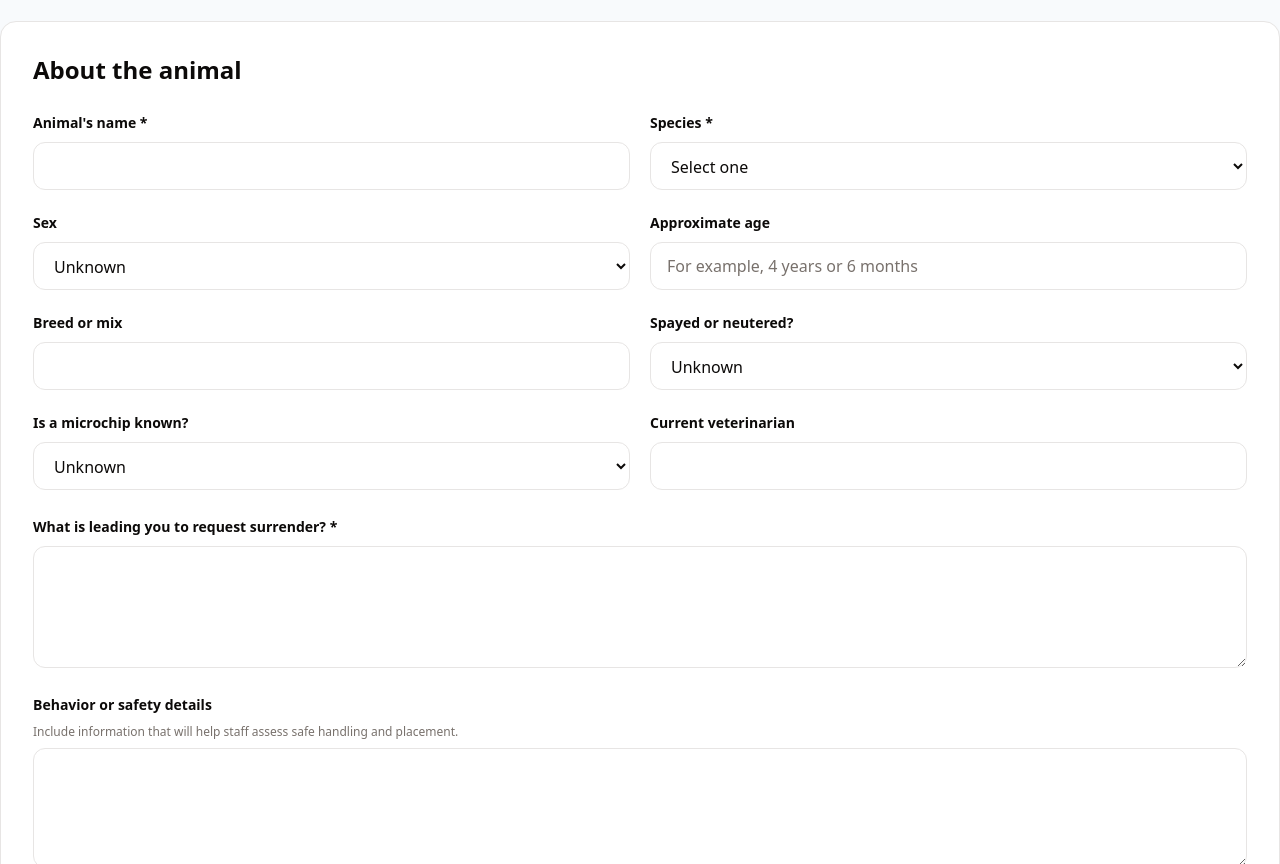
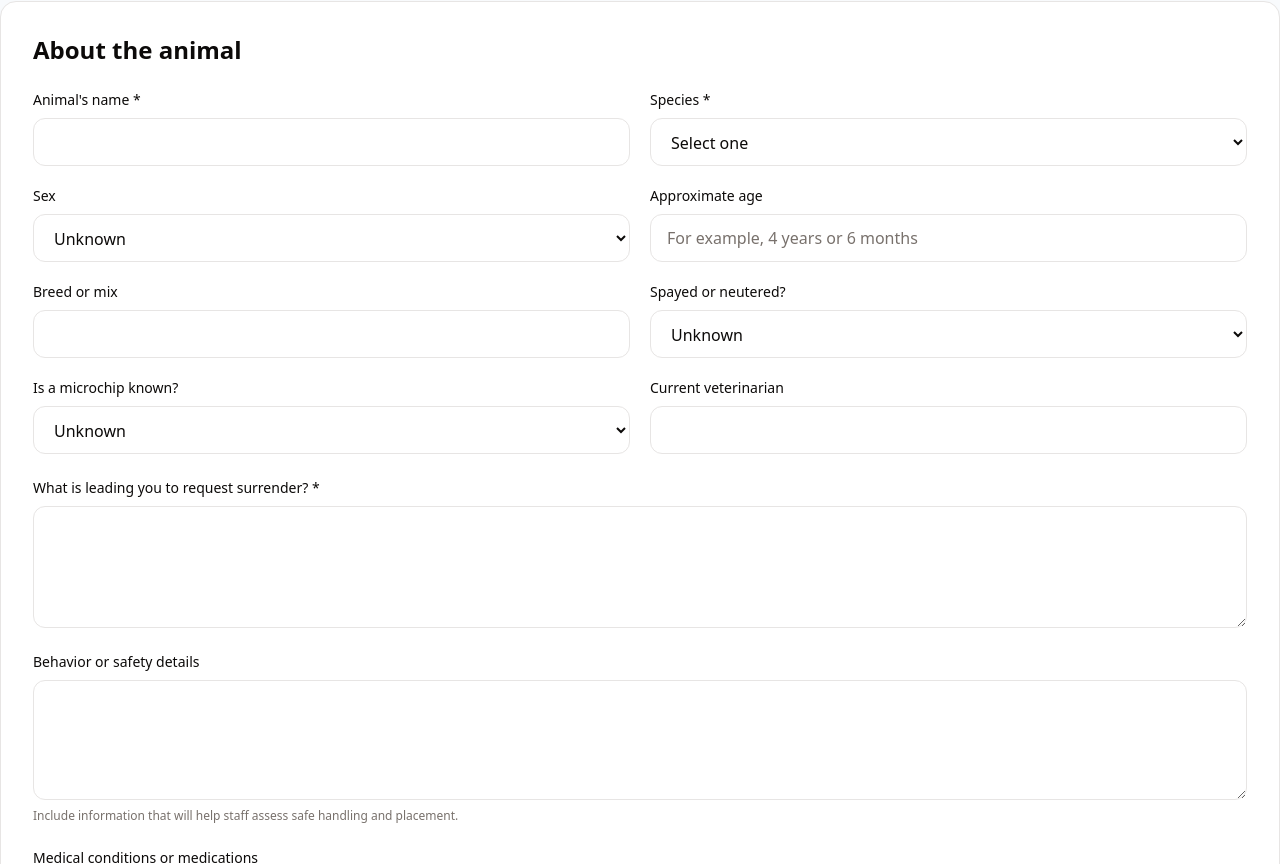
Before and after one commit to 7nqwsvhv99-hash/safe-haven-site, a Next.js app: page /surrender in a window 1280 px wide. Shown: the part 1136-2000 px from the top of the page. Built offline with nearby package versions, Linux system fonts and the light colour scheme; no server answers.

Commit message:
Associate surrender form labels with their inputs

```diff
--- a/src/app/surrender/page.tsx
+++ b/src/app/surrender/page.tsx
@@ -5,14 +5,21 @@ import Link from "next/link";
 import { Button } from "@/components/ui/button";
 import { Card } from "@/components/ui/card";
 import { Input } from "@/components/ui/input";
-import { Label } from "@/components/ui/label";
 import { Textarea } from "@/components/ui/textarea";
 import { CheckCircle2 } from "lucide-react";
 
 const selectClass = "flex h-12 w-full rounded-xl border border-input bg-background px-4 py-3 text-base";
 
 function Field({ label, children, note }: { label: string; children: React.ReactNode; note?: string }) {
-  return <div className="space-y-2"><Label>{label}</Label>{note && <p className="text-xs text-muted-foreground">{note}</p>}{children}</div>;
+  return (
+    <div className="space-y-2">
+      <label className="block space-y-2 text-sm font-medium">
+        <span>{label}</span>
+        {children}
+      </label>
+      {note && <p className="text-xs text-muted-foreground">{note}</p>}
+    </div>
+  );
 }
 
 export default function OwnerSurrenderRequestPage() {
```
